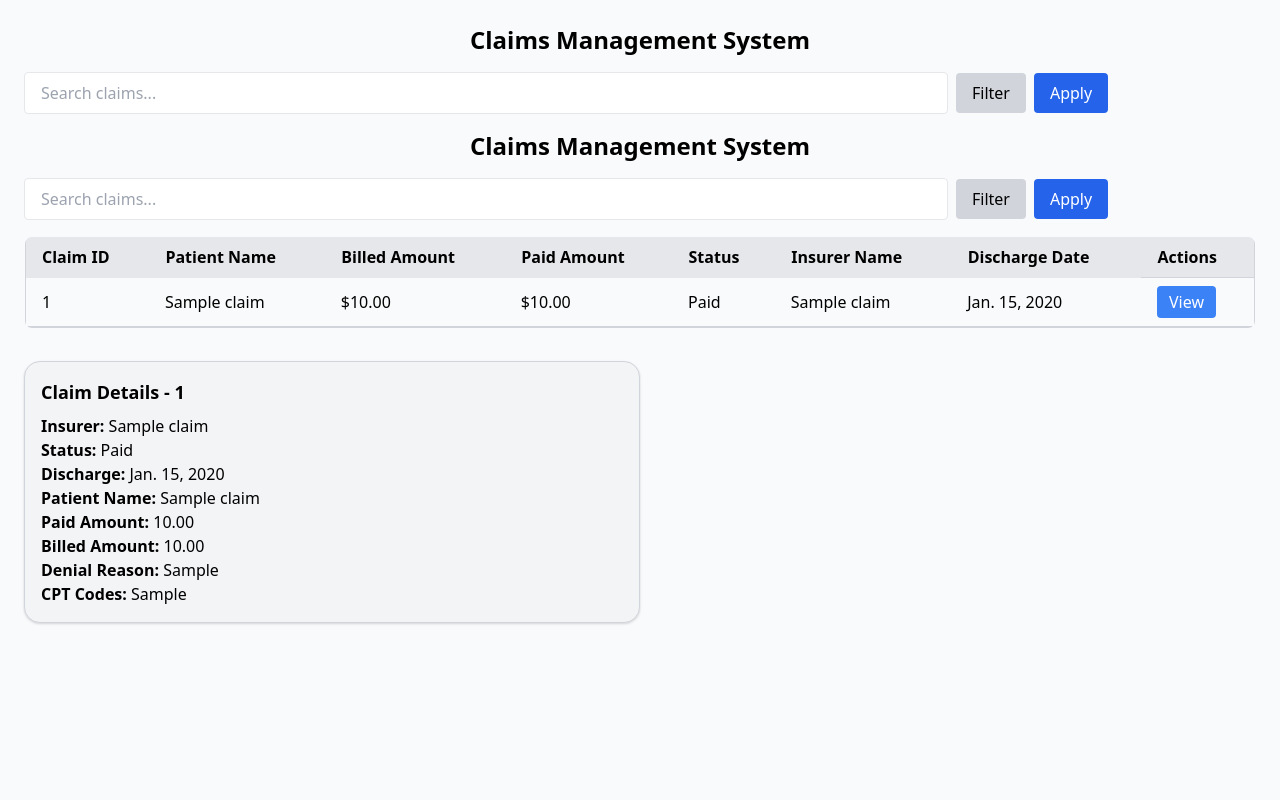
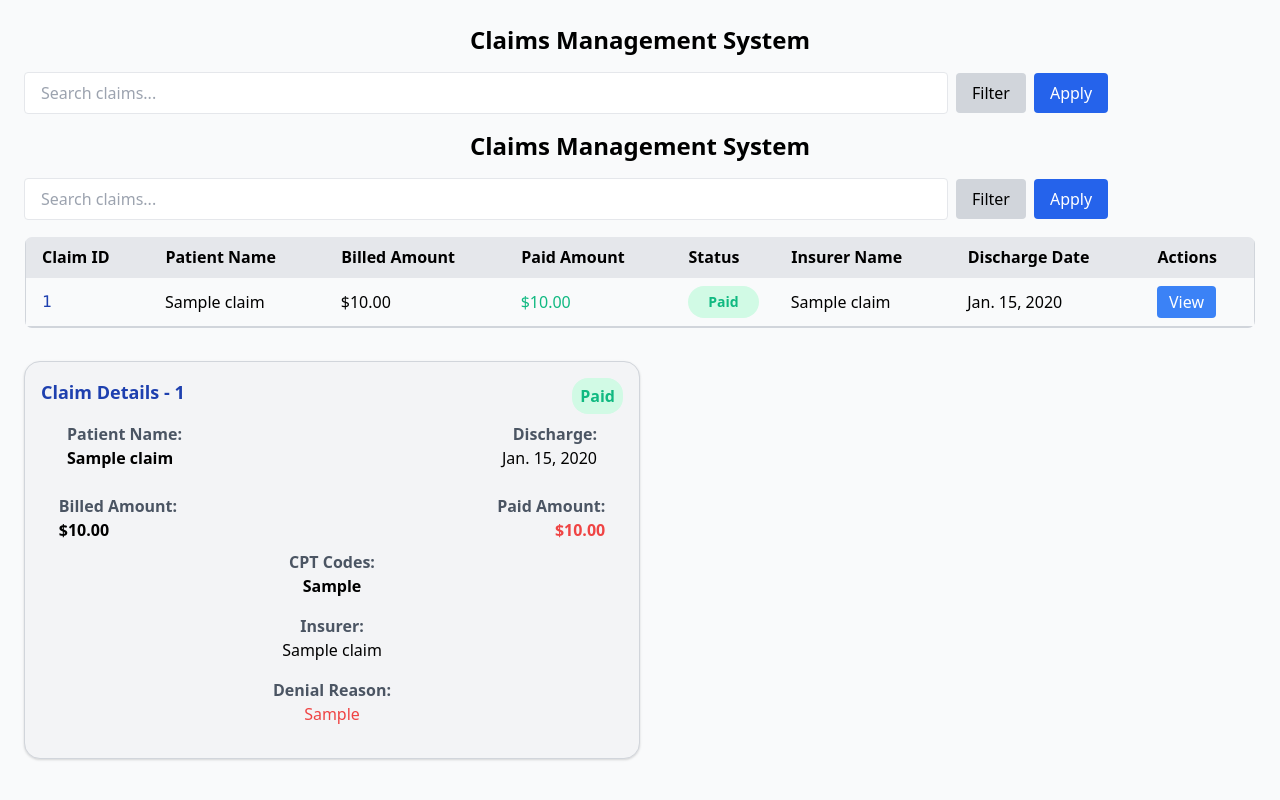
Before and after one commit to Fraire209/erisa-challenge, a Django app: page / in a window 1280 px wide. Run offline with Django 5.2, Linux system fonts and the light colour scheme; tables that the repository leaves empty hold one stand-in row (values such as "Sample post"); some libraries are stand-ins or nearby versions.

Commit message:
Add claim detail dashboard and table stylization
Added 'django.contrib.humanize' for number formatting to add commas. Added inline logic for outputting different colored text and background based on table content.

```diff
--- a/claims/models.py
+++ b/claims/models.py
@@ -19,7 +19,6 @@ class Claim(models.Model):
 #Table schema for claim detail data, data can cbe accessed from claim.details.all
 class ClaimDetail(models.Model):
     claim = models.ForeignKey(Claim, on_delete=models.CASCADE, related_name="details") #links this table to the matching claim in the "claims.claim" table. The FK will be a auto generated incremental number starting from 1
-    claim_id_original = models.IntegerField(blank=True, null=True)  # store original claim_id
     denial_reason = models.TextField(blank=True, null=True)
     cpt_codes = models.CharField(max_length=255)  # Storing comma-separated codes
 
--- a/claims/templates/claims/claim_detail_partial.html
+++ b/claims/templates/claims/claim_detail_partial.html
@@ -1,18 +1,63 @@
+
+{% load humanize %} <!-- for number formatting -->
+
 <!-- detail dashboard template -->
 <div>
-    <h2 class="text-lg font-semibold mb-2">Claim Details - {{ claim.claim_id }}</h2>
-    <p><strong>Insurer:</strong> {{ claim.insurer_name }}</p>
-    <p><strong>Status:</strong> {{ claim.status }}</p>
-    <p><strong>Discharge:</strong> {{ claim.discharge_date }}</p>
-    <p><strong>Patient Name:</strong> {{ claim.patient_name }}</p>
-    <p><strong>Paid Amount:</strong> {{claim.paid_amount}}</p>
-    <p><strong>Billed Amount: </strong> {{claim.billed_amount}} </p>
+    <!-- title and status -->
+    <div class="grid grid-cols-2 gap-4 mb-2 font-semibold">
+        <h2 class="text-lg text-blue-800">Claim Details - {{ claim.claim_id }}</h2>
+        <p class="justify-self-end inline-block px-2 py-1.5 rounded-2xl   {% if claim.status == 'Denied' %} text-red-900 bg-red-100 {% elif claim.status == 'Paid' %} text-green-500 bg-green-100 {% else %} text-blue-500 bg-blue-100 {% endif %}"> {{ claim.status }}</p> <!-- approved green, denied red, under review blue -->
+    </div>
+
+    <!-- divides grid into two columns -->
+     <div class="flex justify-center mb-6 space-x-80">          <!-- space-x-80 is the space betweent the two items, increased bottom margin (mb) -->
+        <!-- Patient Name -->
+        <div class="flex flex-col">                             <!-- stacks children vertically using span tags -->
+            <span class="font-semibold text-gray-600">Patient Name:</span>
+            <span class="font-bold">{{ claim.patient_name }}</span>
+        </div>
+
+        <!-- Discharge Date -->
+        <div class="flex flex-col text-right">
+            <span class="font-semibold text-gray-600">Discharge:</span>
+            <span>{{ claim.discharge_date }}</span>
+        </div>
+    </div>
+
+
+    <div class="flex justify-center mb-2 space-x-80">
+        <!-- Billed Amount-->
+        <div class="flex flex-col">
+            <span class="font-semibold text-gray-600">Billed Amount:</span>
+            <span class="font-bold">${{ claim.billed_amount|floatformat:2|intcomma }}</span> <!-- float number formatting with commas -->
+        </div>
+
+        <!-- Paid Amount -->
+        <div class="flex flex-col text-right">
+            <span class="font-semibold text-gray-600">Paid Amount:</span>
+            <span class="font-bold text-red-500">${{ claim.paid_amount|floatformat:2|intcomma }}</span>
+        </div>
+    </div>
+
 
     <!-- searches through claims.details to see if there is associated information to the claim-->
     {% if claim.details.all %}
         {% for detail in claim.details.all %}
-            <p><strong>Denial Reason:</strong> {{ detail.denial_reason }}</p>
-            <p><strong>CPT Codes:</strong> {{ detail.cpt_codes }}</p>
+
+            <div class="flex flex-col items-center mb-4"> <!-- stack children vertically-->
+                <span class="font-semibold text-center text-gray-600">CPT Codes:</span>
+                <span class="text-center font-semibold">{{ detail.cpt_codes }}</span>
+            </div>
+
+            <div class="flex flex-col items-center mb-4">
+                <span class="font-semibold text-center text-gray-600">Insurer:</span>
+                <span class="text-center">{{ claim.insurer_name }}</span>
+            </div>
+
+            <div class="flex flex-col items-center mb-4">
+                <span class="font-semibold text-center text-gray-600">Denial Reason:</span>
+                <span class="text-center text-red-500">{{ detail.denial_reason }}</span>
+            </div>
 
         {% endfor %}
 
--- a/claims/templates/claims/claims_table_body.html
+++ b/claims/templates/claims/claims_table_body.html
@@ -1,10 +1,13 @@
+
+{% load humanize %} <!-- for number formatting -->
+
 
 <!-- flexbox to stack children vertically -->
 <div class="flex flex-col">
     <!-- table using tailwing css -->
     <table class="table-auto w-full border border-gray-300 rounded-lg overflow-hidden">
         <thead>
-            <tr class="bg-gray-200 text-left border-l-2 border-r-2 border border-gray-300">
+            <tr class="bg-gray-200 text-left border-l-2 border-r-2 border border-gray-300 ">
 
                 <!-- table headers-->
                 <th class="px-4 py-2 border">Claim ID</th>
@@ -14,7 +17,7 @@
                 <th class="px-4 py-2 border">Status</th>
                 <th class="px-4 py-2 border">Insurer Name</th>
                 <th class="px-4 py-2 border">Discharge Date</th>
-                <th class="px-4 py-2 text-left">Actions</th>
+                <th class="px-4 py-2 border">Actions</th>
             </tr>
         </thead>
         <tbody class = "divide-y border-l-2 border-r-2 border-gray-300 divide-gray-300">
@@ -22,11 +25,21 @@
             {% for claim in claims %}
             <!-- for each claim, creates a table row with all the attributes-->
             <tr class="text-left hover:bg-blue-100">
-                <td class="px-4 py-2">{{ claim.claim_id }}</td>
+                <td class="px-4 py-2 font-mono text-blue-800">{{ claim.claim_id }}</td>
                 <td class="px-4 py-2">{{ claim.patient_name }}</td>
-                <td class="px-4 py-2">${{ claim.billed_amount }}</td>
-                <td class="px-4 py-2">${{ claim.paid_amount }}</td>
-                <td class="px-4 py-2">{{ claim.status }}</td>
+                <td class="px-4 py-2">${{ claim.billed_amount|floatformat:2|intcomma }}</td> <!-- float number formatting with commas -->
+                <td class="px-4 py-2 {% if claim.paid_amount == 0.00 %}text-red-500{% else %}text-green-500{% endif %}">${{ claim.paid_amount|floatformat:2|intcomma }}</td> <!-- logic goes in tags not inline, paid green, not paid red-->
+              <!--- <td class="justify-self-end inline-block px-10 py-1 rounded-2xl font-semibold {% if claim.status == 'Denied' %} text-red-900 bg-red-100 {% elif claim.status == 'Paid' %} text-green-500 bg-green-100 {% else %} text-blue-500 bg-blue-100 {% endif %}"> {{ claim.status }}</td> <!-- approved green, denied red, under review blue -->
+                <td class="px-4 py-2 text-center align-middle">                                  <!-- approved green, denied red, under review blue, centered and justified inside the span -->
+                    <span class="inline-block w-30 h-8 rounded-2xl font-semibold text-sm
+                        {% if claim.status == 'Denied' %} text-red-900 bg-red-100
+                        {% elif claim.status == 'Paid' %} text-green-500 bg-green-100
+                        {% else %} text-blue-500 bg-blue-100
+                        {% endif %}
+                        flex items-center justify-center whitespace-nowrap">
+                        {{ claim.status }}                                                      <!-- prevent text wrapping to keep it single lined -->
+                    </span>
+                </td>
                 <td class="px-4 py-2">{{ claim.insurer_name }}</td>
                 <td class="px-4 py-2">{{ claim.discharge_date }}</td>
                 <td class="px-4 py-2 text-center">
--- a/claims/views.py
+++ b/claims/views.py
@@ -41,6 +41,8 @@ def home(request):
     insurers = Claim.objects.values_list('insurer_name', flat=True).distinct()
     statuses = Claim.objects.values_list('status', flat=True).distinct()
 
+
+
     context = {
         "claims": page_obj,
         "q": search_query,
--- a/myproject/settings.py
+++ b/myproject/settings.py
@@ -38,6 +38,7 @@ INSTALLED_APPS = [
     'django.contrib.messages',
     'django.contrib.staticfiles',
     'claims', #this adds the claims project
+    'django.contrib.humanize', #for number formatting
 ]
 
 MIDDLEWARE = [
```
Also changed, not shown: claims/management/commands/load_claims.py (+3 -4 lines), claims/migrations/0004_remove_claimdetail_claim_id_original.py (added).
